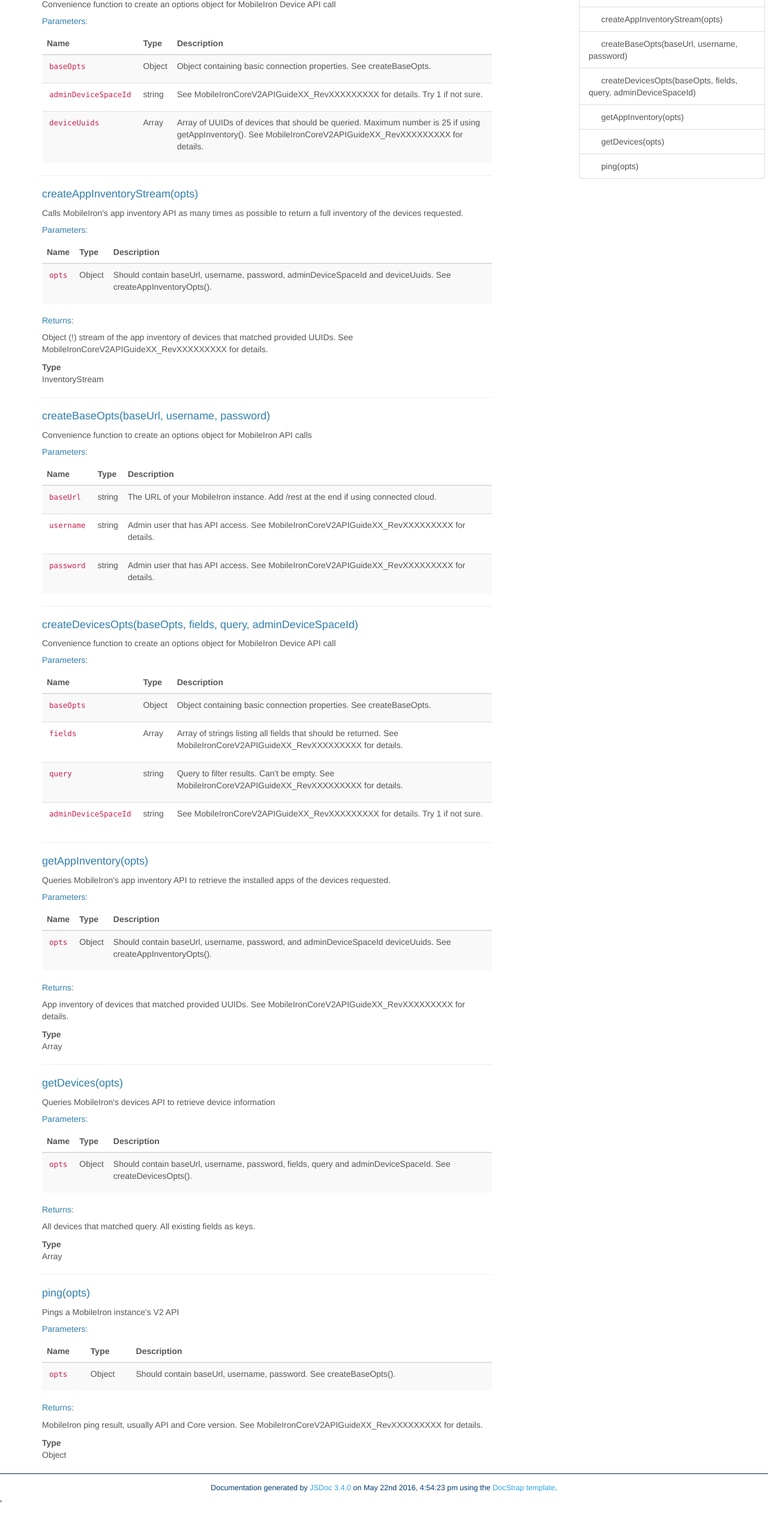
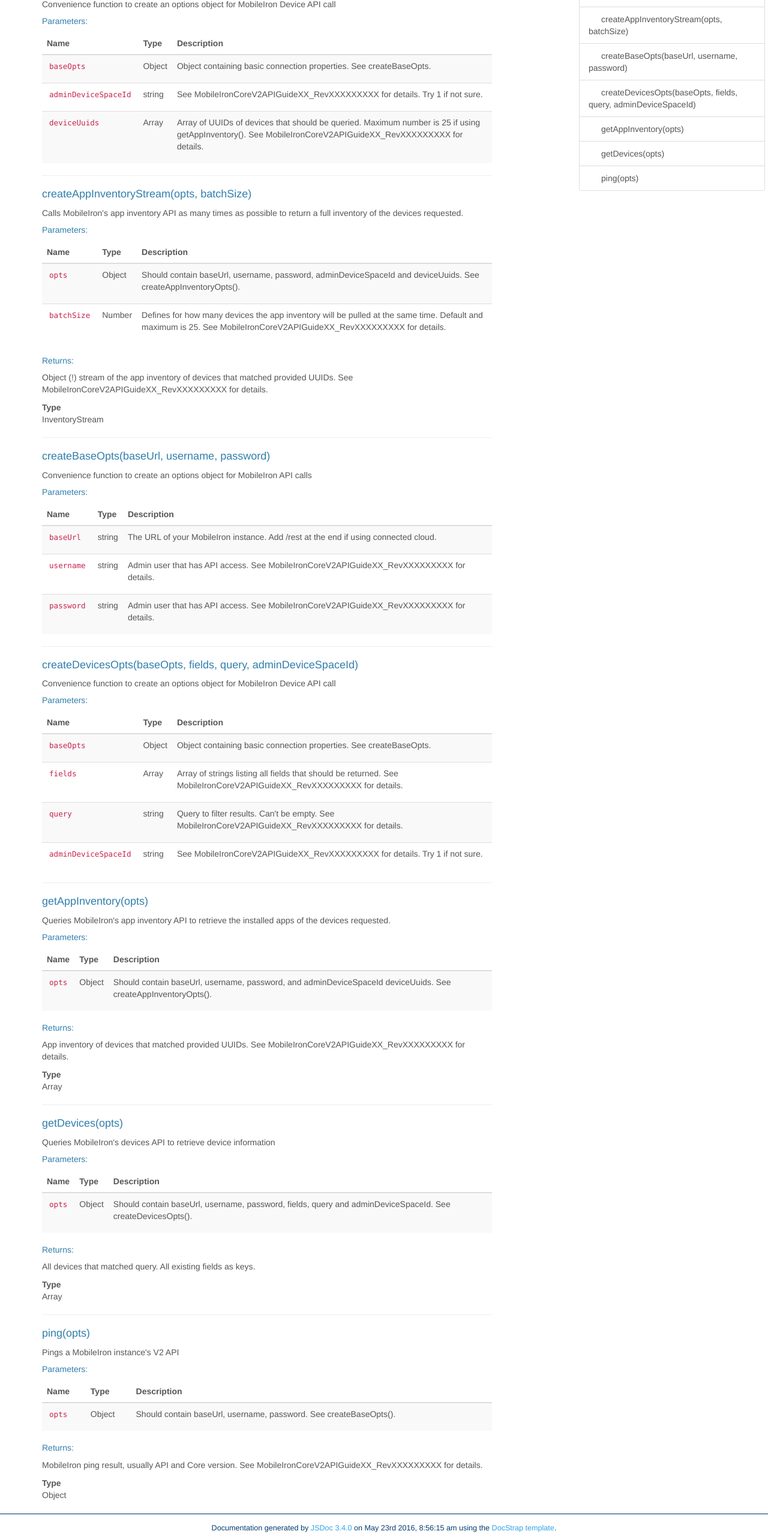
Before and after one commit to mathiasringhof/mobileiron, a plain HTML site: page global.html in a window 1280 px wide. Shown: the part 240-2797 px from the top of the page at 60% size. Before the commit the page ends 2750 px from the top, so only its background shows below. Drawn offline with Linux system fonts and the light colour scheme.

Commit message:
docs for 0.2.2

```diff
--- a/global.html
+++ b/global.html
@@ -320,7 +320,7 @@
 
 <hr>
 <dt>
-    <h4 class="name" id="createAppInventoryStream"><span class="type-signature"></span>createAppInventoryStream(opts)</h4>
+    <h4 class="name" id="createAppInventoryStream"><span class="type-signature"></span>createAppInventoryStream(opts, batchSize)</h4>
 
 
 </dt>
@@ -381,6 +381,30 @@
 
 
             <td class="description last"><p>Should contain baseUrl, username, password, adminDeviceSpaceId and deviceUuids. See createAppInventoryOpts().</p></td>
+        </tr>
+
+
+
+        <tr>
+
+                <td class="name"><code>batchSize</code></td>
+
+
+            <td class="type">
+
+
+<span class="param-type">Number</span>
+
+
+
+
+            </td>
+
+
+
+
+
+            <td class="description last"><p>Defines for how many devices the app inventory will be pulled at the same time. Default and maximum is 25. See MobileIronCoreV2APIGuideXX_RevXXXXXXXXX for details.</p></td>
         </tr>
 
 
@@ -1348,7 +1372,7 @@
 <span class="jsdoc-message">
 	Documentation generated by <a href="https://github.com/jsdoc3/jsdoc">JSDoc 3.4.0</a>
 
-		on May 22nd 2016, 4:54:23 pm
+		on May 23rd 2016, 8:56:15 am
 
 	using the <a href="https://github.com/docstrap/docstrap">DocStrap template</a>.
 </span>
```
Also changed, not shown: index.html (+7 -4 lines), quicksearch.html (+1 -1 lines).
